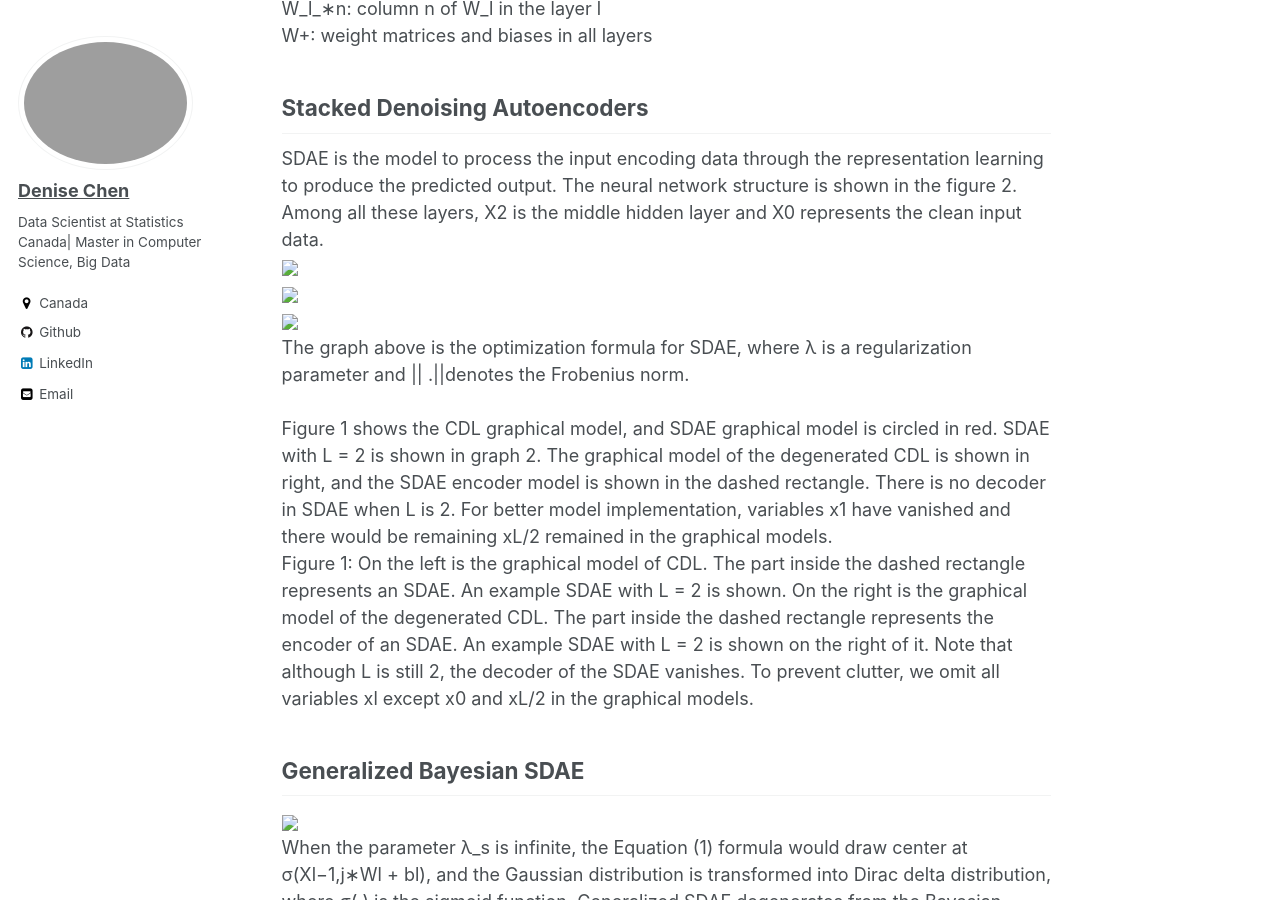
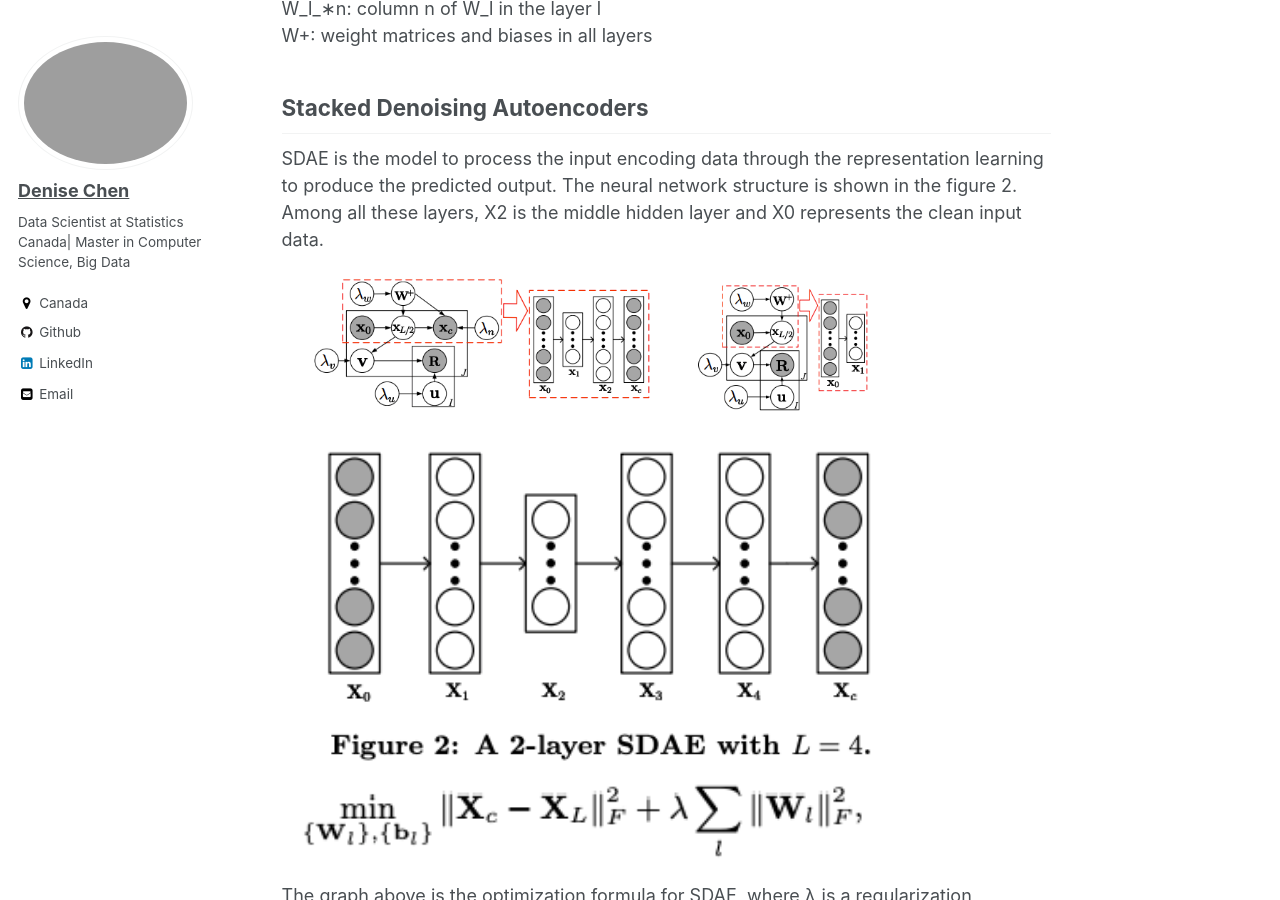
Before and after one commit to denisechendd/denichendd.github.io, a Jekyll site: the page built from _posts/2020-10-23-Collaborative Deep Learning for Recommender Systems.md, in a window 1280 px wide and 900 px high, scrolled down 1835 px. Built offline with Jekyll 4.4.1, drawn with Linux system fonts in a browser that asks for light colours.

Commit message:
update webpage2

```diff
--- a/_posts/2020-10-23-Collaborative Deep Learning for Recommender Systems.md
+++ b/_posts/2020-10-23-Collaborative Deep Learning for Recommender Systems.md
@@ -20,9 +20,9 @@ W_l_∗n: column n of W_l in the layer l  <br>
 W+: weight matrices and biases in all layers <br>
 ## Stacked Denoising Autoencoders
 SDAE is the model to process the input encoding data through the representation learning to produce the predicted output. The neural network structure is shown in the figure 2. Among all these layers, X2 is the middle hidden layer and X0 represents the clean input data. <br>
-<img src="image/image1.png" width="80%" height="80%"> <br>
-<img src="image/image2.png" width="80%" height="80%"> <br>
-<img src="image/image3.png" width="80%" height="80%"> <br>
+<img src="/images/Blog/CDL/image1.png" width="80%" height="80%"> <br>
+<img src="/images/Blog/CDL/image2.png" width="80%" height="80%"> <br>
+<img src="/images/Blog/CDL/image3.png" width="80%" height="80%"> <br>
 The graph above is the optimization formula for SDAE, where λ is a regularization parameter and || .||denotes the Frobenius norm. <br>
 <br>
 Figure 1 shows the CDL graphical model, and SDAE graphical model is circled in red. SDAE with L = 2 is shown in graph 2. The graphical model of the degenerated CDL is shown in right, and the SDAE encoder model is shown in the dashed rectangle. There is no decoder in SDAE when L is 2. For better model implementation, variables x1 have vanished and there would be remaining xL/2 remained in the graphical models. <br>
```
Also changed, not shown: 2 other files.
